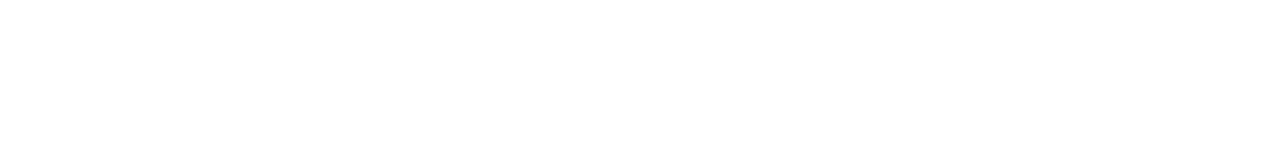
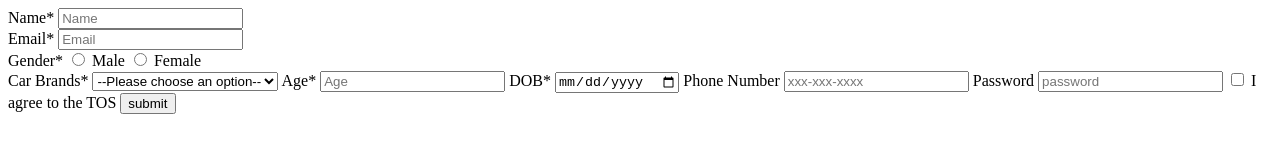
Before and after one commit to acciojob/signup-form-car-Anuragkolhe, a website: page main.html in a window 1280 px wide. Drawn offline with Linux system fonts and the light colour scheme.

Commit message:
created a submission

```diff
--- a/main.html
+++ b/main.html
@@ -10,6 +10,52 @@
 	<!-- the entire body must be written by student -->
     <script type="text/javascript" src="./script.js">
 </script>
+	<form method="post">
+		<div>
+			<label for="name">Name*</label>
+			<input type="text" id="name" placeholder="Name" name="name" required>
+		</div>
+
+		<div>
+			<label for="email">Email*</label>
+			<input type="email" id="email" placeholder="Email" name="email" required>
+		</div>
+
+		<div>
+			  <label for="gender">Gender*</label>
+			<input type="radio" id="gender_m" name="gender" required>
+			<label for="gender_m">Male</label>
+			<input type="radio" id="gender_f" name="gender" required>
+			<label for="gender_f">Female</label>
+		</div>
+
+		<label for="cars">Car Brands* </label>
+		<select id="cars" required>
+			<option value="" disabled selected>--Please choose an option--</option>
+			<option value="bmw">BMW</option>
+			<option value="audi">Audi</option>
+			<option value="mercedez">Mercedez</option>
+		</select>
+		<label for="age">Age*</label>
+		<input type="number" id="age" placeholder="Age" required>
+
+		<label for="dob">DOB*</label>
+		<input type="date" id="dob" required>
+
+		<label for="tel">Phone Number</label>
+		<input type="tel" id="tel" placeholder="xxx-xxx-xxxx">
+
+		<label for="password">Password</label>
+		<input type="password" id="password" placeholder="password" required>
+
+		<input type="checkbox" required id="tos" >
+		<label for="tos">I agree to the TOS</label>
+
+		<button type="submit">submit</button>
+
+
+	</form>
+
 
 </body>
 
```
